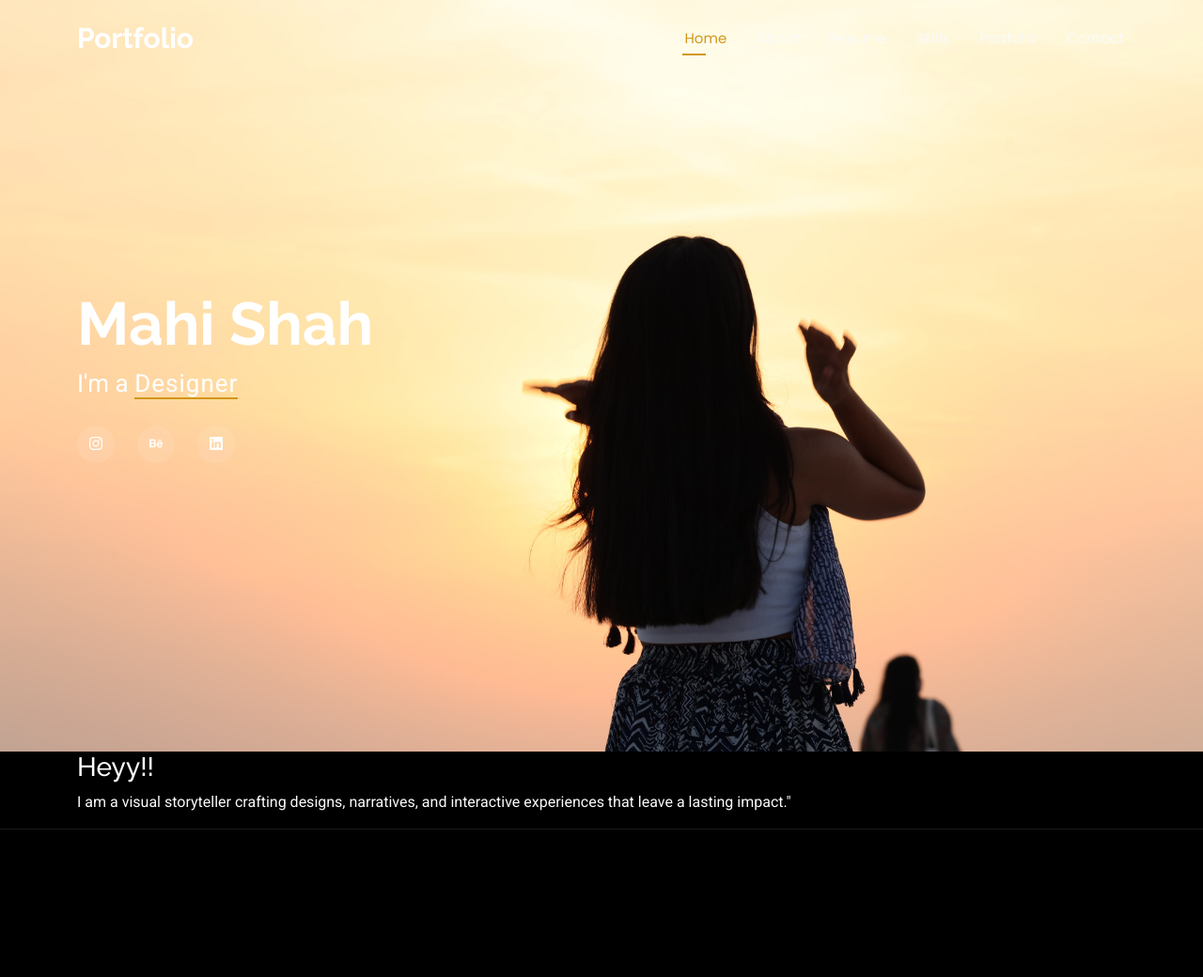
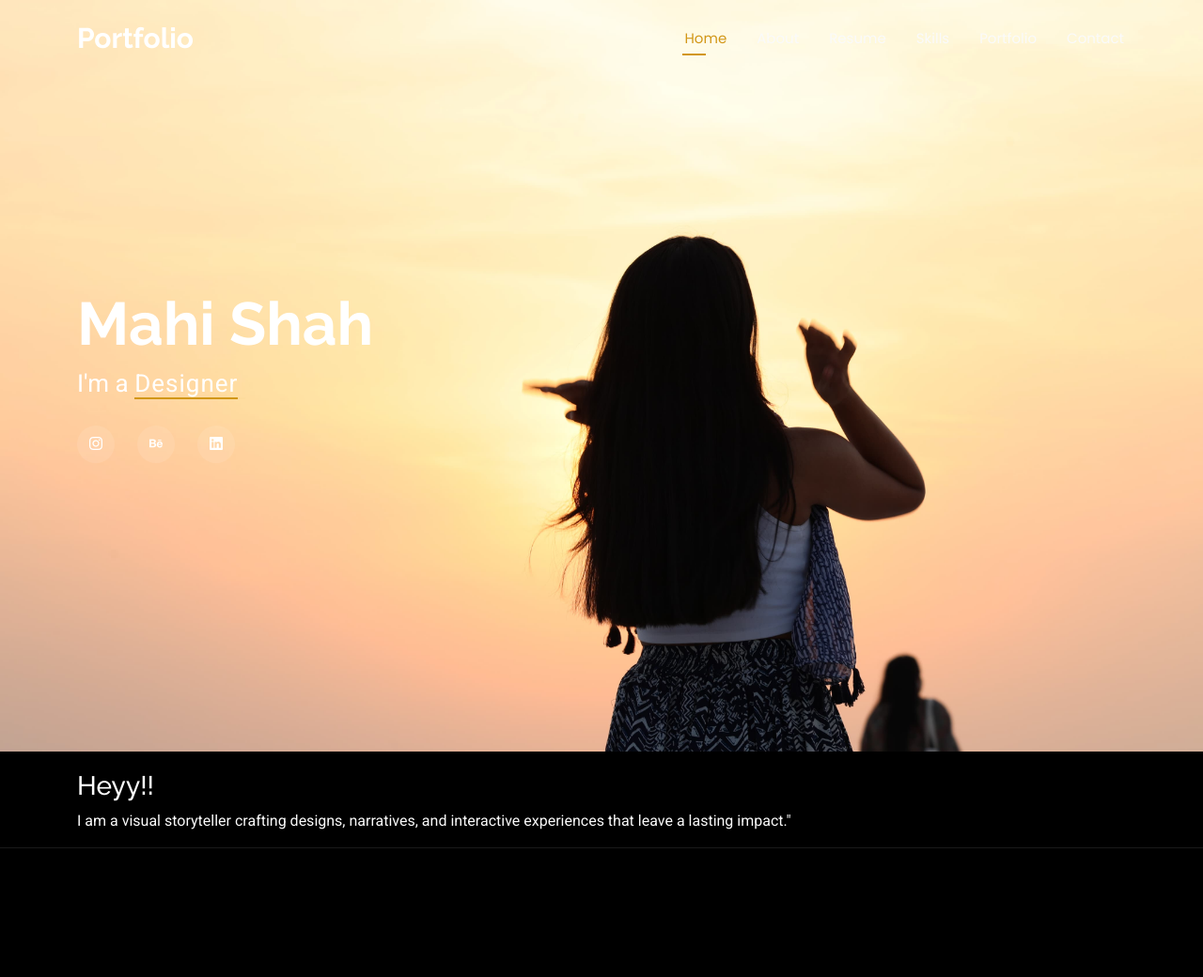
Before and after one commit to Mahishah31/Portfolio, a plain HTML site: page index.html in a window 1280 px wide. Shown: the top 1040 px of the page at 94% size. Drawn offline with Linux system fonts and the light colour scheme.

Commit message:
heyy padding

```diff
--- a/assets/css/main.css
+++ b/assets/css/main.css
@@ -1474,3 +1474,8 @@ section,
 .contact .php-email-form button[type=submit]:hover {
   background: color-mix(in srgb, var(--accent-color), transparent 20%);
 }
+
+.visual{
+  padding-top: 20px;
+  text-align: left;
+}
--- a/index.html
+++ b/index.html
@@ -81,7 +81,7 @@
 
     </section><!-- /Hero Section -->
     <div class="container">
-      <h3 class="sitename">Heyy!!</h3>
+      <h3 class="sitename visual">Heyy!!</h3>
       <p>I am a visual storyteller crafting designs, narratives, and interactive experiences that leave a lasting impact."</p>
     </div>
   </main>
```
